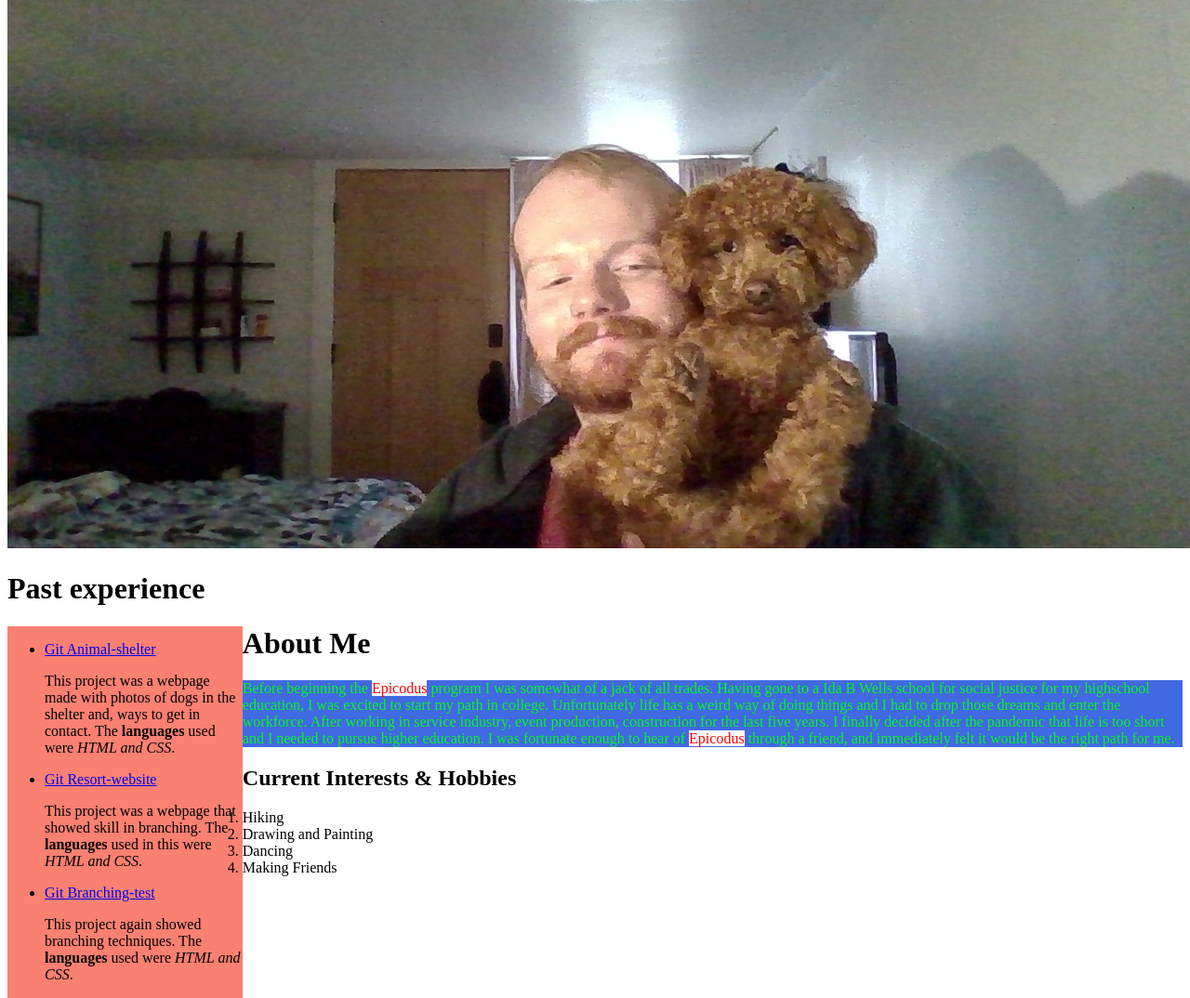
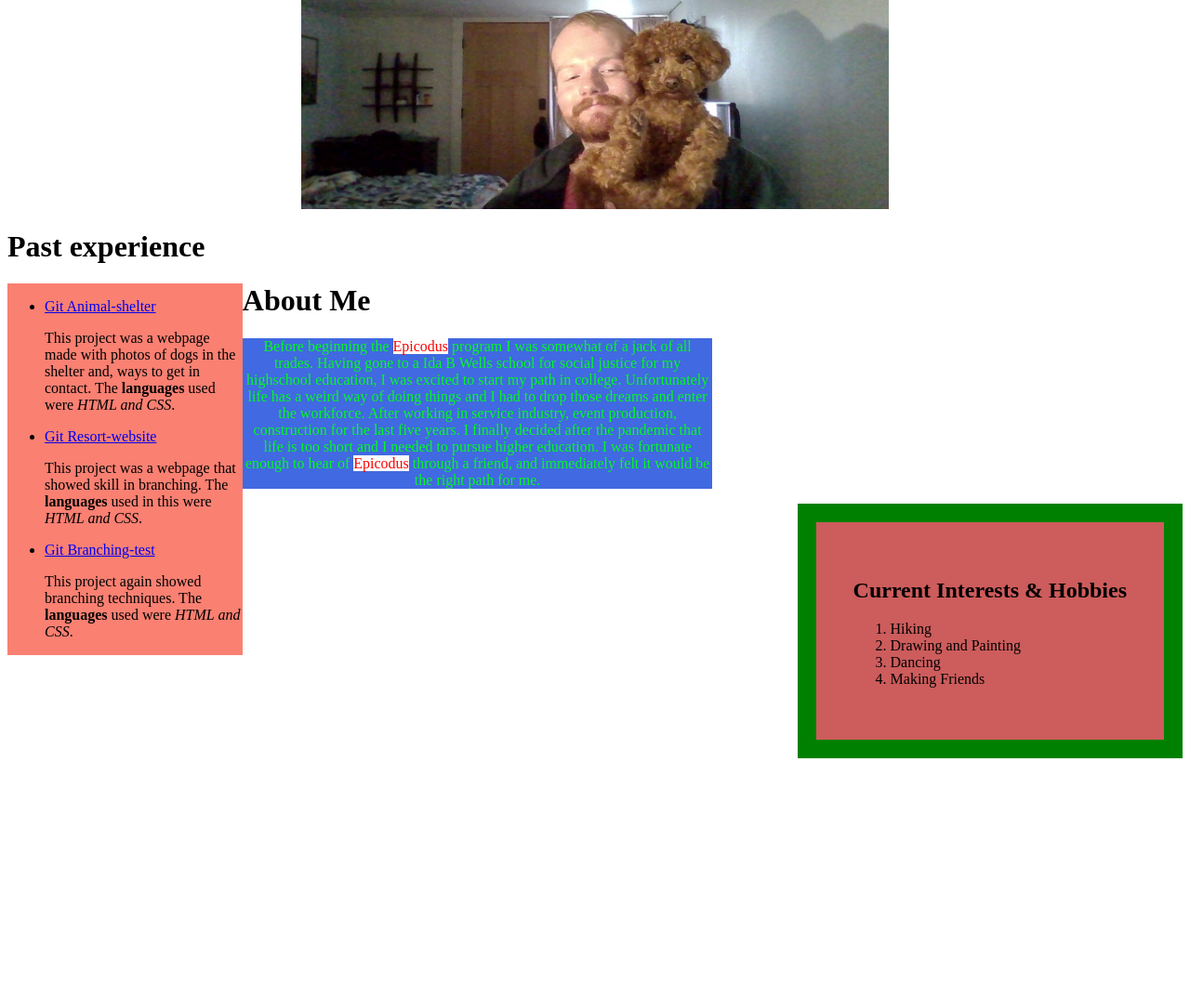
Before and after one commit to Coltthatcher/portfolio-landing-page, a plain HTML site: page index.html in a window 1280 px wide. Shown: the part 257-1331 px from the top of the page at 93% size. After the commit the page ends 1073 px from the top, so only its background shows below. Drawn offline with Linux system fonts and the light colour scheme.

Commit message:
Update the CSS file to make IMG, columns have cascading elements

```diff
--- a/css/styles.css
+++ b/css/styles.css
@@ -1,6 +1,7 @@
 .important {
   color: rgb(4, 248, 37);
   background-color: royalblue;
+  text-align: center;
 }
 
 .highlight {
@@ -14,3 +15,26 @@
   width: 20%;
 
 }
+
+.column {
+  width: 60%;
+  height: 80%;
+}
+
+.column1 {
+  border: 20px solid green;
+  padding: 40px;
+  float: right;
+  background-color: indianred;
+  display: block;
+  margin-left: auto;
+  margin-right: auto;
+}
+
+img {
+  height: 50%;
+  width: 50%;
+  margin-left: auto;
+  margin-right: auto;
+  display: block;
+}
--- a/index.html
+++ b/index.html
@@ -29,10 +29,15 @@
 
   <h1>About Me</h1>
 
-  <div class="important">
-    <p>Before beginning the <span class="highlight">Epicodus</span> program I was somewhat of a jack of all trades. Having gone to a Ida B Wells school for social justice for my highschool education, I was excited to start my path in college. Unfortunately life has a weird way of doing things and I had to drop those dreams and enter the workforce. After working in service industry, event production, construction for the last five years. I finally decided after the pandemic that life is too short and I needed to pursue higher education. I was fortunate enough to hear of <span class="highlight">Epicodus</span> through a friend, and immediately felt it would be the right path for me.</p>
-  </div>
 
+  <div class="column">
+    <div class="important">
+      <p>Before beginning the <span class="highlight">Epicodus</span> program I was somewhat of a jack of all trades. Having gone to a Ida B Wells school for social justice for my highschool education, I was excited to start my path in college. Unfortunately life has a weird way of doing things and I had to drop those dreams and enter the workforce. After working in service industry, event production, construction for the last five years. I finally decided after the pandemic that life is too short and I needed to pursue higher education. I was fortunate enough to hear of <span class="highlight">Epicodus</span> through a friend, and immediately felt it would be the right path for me.</p>
+    </div>
+
+</div>
+
+<div class="column1">
   <h2>Current Interests & Hobbies</h2>
 
    <ol>
@@ -41,7 +46,7 @@
       <li>Dancing</li>
       <li>Making Friends</li>
     </ol>
-
+</div>
 
 
 
```
